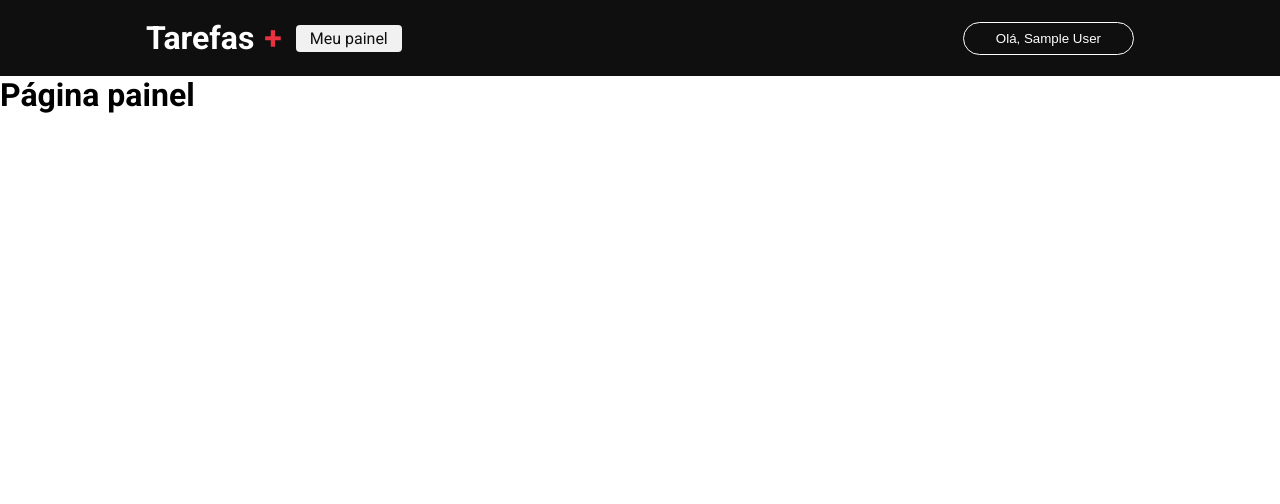
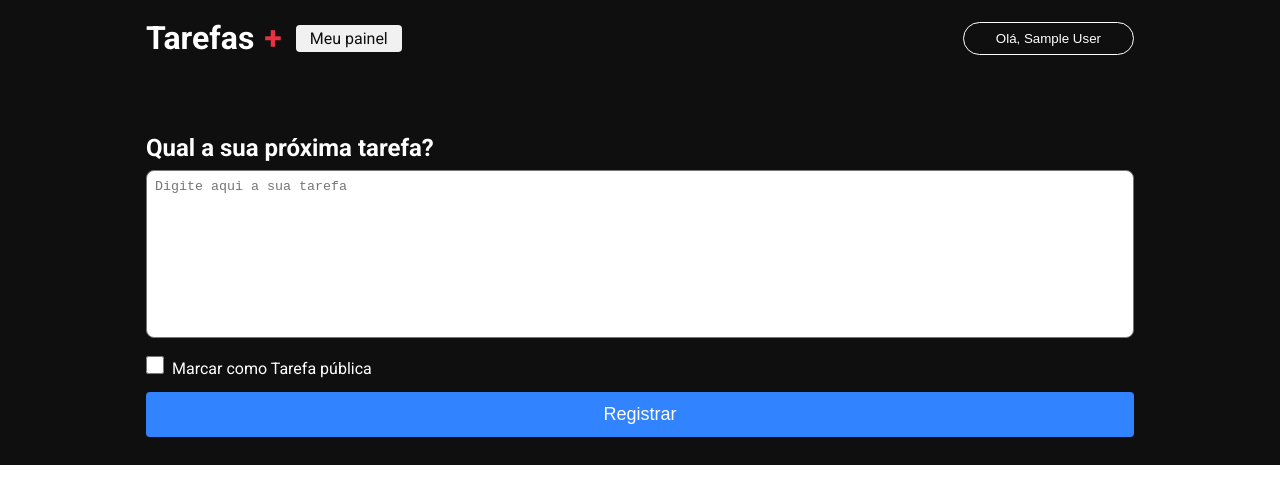
Before and after one commit to rufinoleonardo/reactjs, a Next.js app in the folder tarefas/: page /dashboard in a window 1280 px wide. Shown: the top 504 px of the page. Built offline with nearby package versions, Linux system fonts and the light colour scheme; no server answers; sample sign-in values are in the browser's storage.

Commit message:
Creating the Dashboard's Form and the component TextArea

```diff
--- a/tarefas/src/components/header/styles.module.css
+++ b/tarefas/src/components/header/styles.module.css
@@ -33,6 +33,7 @@
 
 .loginBtn {
     background: transparent;
+    max-width: 200px;
     padding: 8px 32px;
     border-radius: 24px;
     color: #FFF;
@@ -60,3 +61,20 @@
     border-radius: 4px;
     margin: 0 14px;
 }
+
+@media screen and (max-width: 570px) {
+    .logo {
+        font-size: 24px;
+        text-wrap: nowrap;
+    }
+
+    .loginBtn {
+        padding: 8px 16px;
+    }
+
+    .link {
+        max-width: 100px;
+        text-align: center;
+        padding: 4px 16px;
+    }
+}
--- /dev/null
+++ b/tarefas/src/components/textarea/index.tsx
@@ -0,0 +1,6 @@
+import { HTMLProps } from "react";
+import styles from "./styles.module.css";
+
+export function TextArea({ ...rest }: HTMLProps<HTMLTextAreaElement>) {
+    return <textarea className={styles.textarea} {...rest}></textarea>
+}
--- /dev/null
+++ b/tarefas/src/components/textarea/styles.module.css
@@ -0,0 +1,8 @@
+.textarea {
+    width: 100%;
+    resize: none;
+    height: 168px;
+    border-radius: 8px;
+    outline: none;
+    padding: 8px;
+}
--- a/tarefas/src/pages/dashboard/index.tsx
+++ b/tarefas/src/pages/dashboard/index.tsx
@@ -2,6 +2,7 @@ import { GetServerSideProps } from 'next';
 import styles from './styles.module.css';
 import Head from 'next/head';
 import { getSession } from 'next-auth/react';
+import { TextArea } from '@/components/textarea';
 
 export default function Dashboard() {
     return (
@@ -10,7 +11,25 @@ export default function Dashboard() {
                 <title>Meu painel de tarefas</title>
             </Head>
 
-            <h1>Página painel</h1>
+            <main className={styles.main}>
+                <section className={styles.content}>
+                    <div className={styles.contentForm}>
+                        <h1 className={styles.title}>
+                            Qual a sua próxima tarefa?
+                        </h1>
+                        <form>
+                            <TextArea placeholder='Digite aqui a sua tarefa' />
+                            <div className={styles.checkboxArea}>
+                                <input type="checkbox" name="publicTask" id="publicTask" className={styles.checkbox} />
+                                <label htmlFor="publicTask">Marcar como Tarefa pública</label>
+                            </div>
+                            <button type="submit" className={styles.button}>
+                                Registrar
+                            </button>
+                        </form>
+                    </div>
+                </section>
+            </main>
         </div>
     )
 }
--- a/tarefas/src/pages/dashboard/styles.module.css
+++ b/tarefas/src/pages/dashboard/styles.module.css
@@ -0,0 +1,48 @@
+.container {
+    width: 100%;
+}
+
+.content {
+    background-color: #0f0f0f;
+
+    width: 100%;
+    display: flex;
+    align-items: center;
+    justify-content: center;
+}
+
+.contentForm {
+    max-width: 1024px;
+    width: 100%;
+    padding: 0 18px 28px 18px;
+    margin-top: 58px;
+}
+
+.title {
+    color: #FFF;
+    margin-bottom: 8px;
+}
+
+.checkboxArea {
+    margin: 14px 0;
+}
+
+.checkboxArea label {
+    margin-left: 8px;
+    color: #FFF;
+}
+
+.checkbox {
+    width: 18px;
+    height: 18px;
+}
+
+.button {
+    width: 100%;
+    border: 0;
+    border-radius: 4px;
+    color: #FFF;
+    background-color: #3183ff;
+    padding: 12px 0;
+    font-size: 18px;
+}
```
